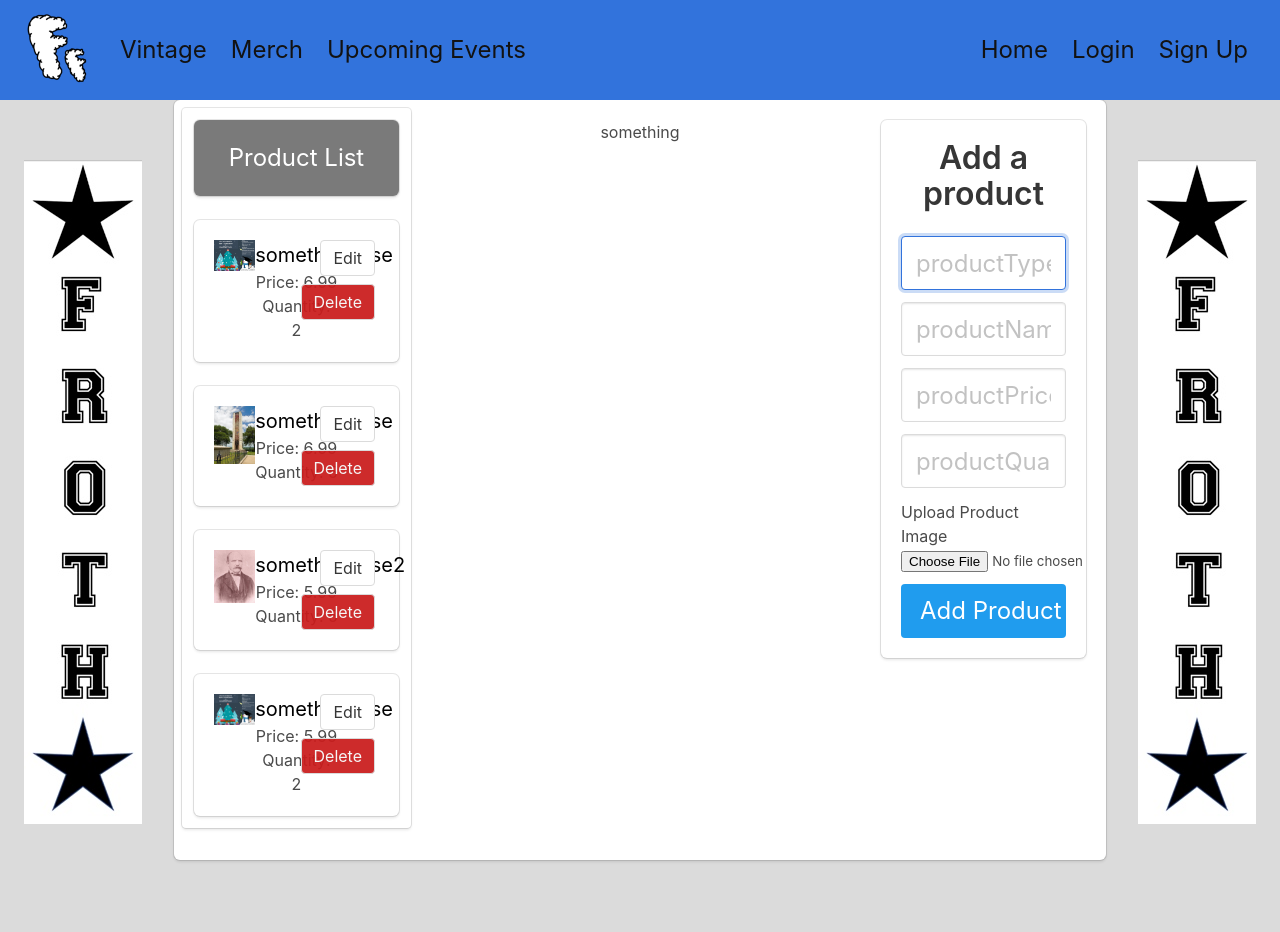
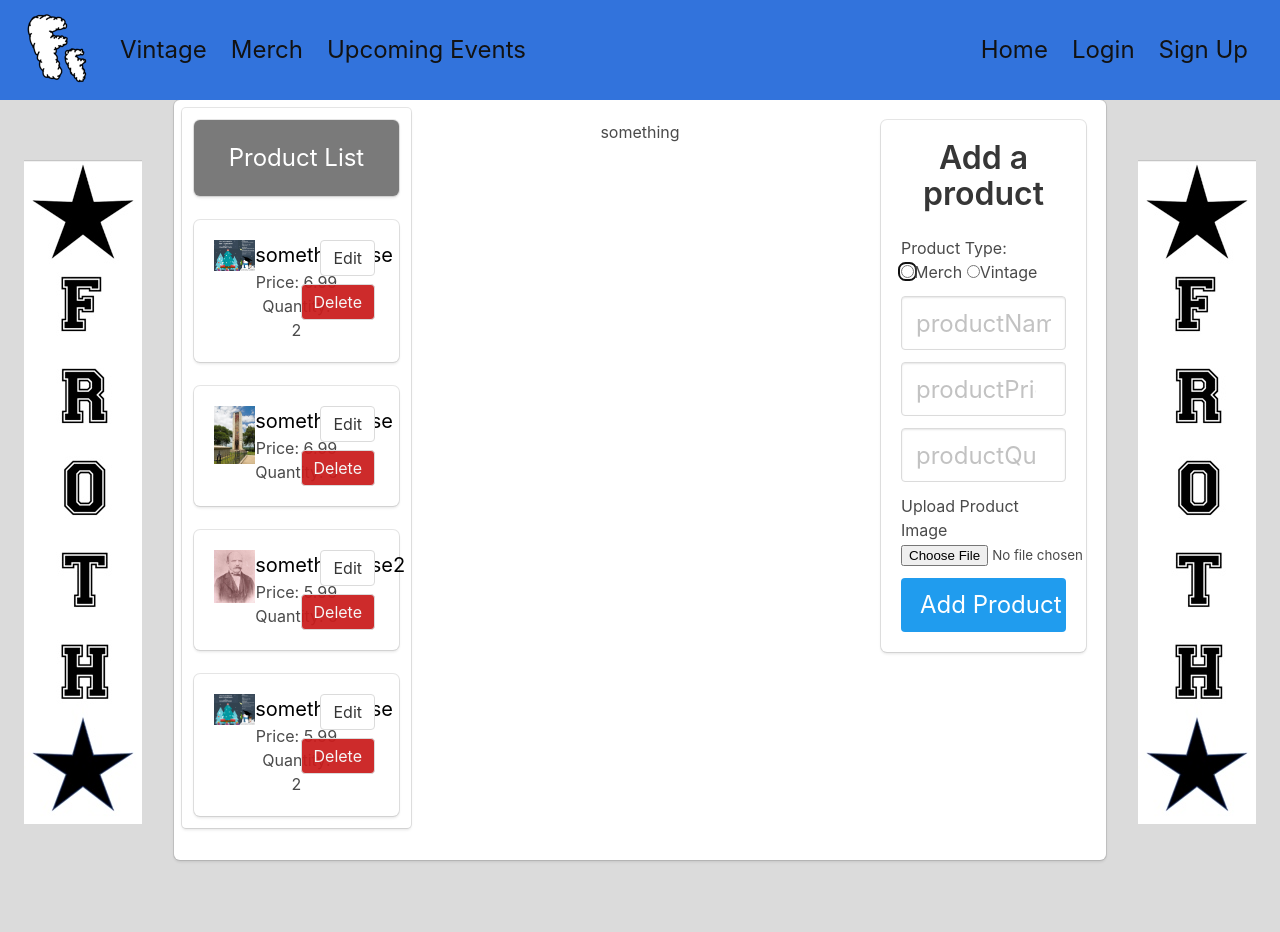
Before and after one commit to somdiptodas/FrothingFlask, a Flask app: page /dashboard in a window 1280 px wide. Run offline with Flask 2, Linux system fonts and the light colour scheme; data comes from the database, SQL or seed files in the repository; both versions use the stored data as it was after the commit.

Commit message:
Update AddProduct Form with element type

```diff
--- a/project/templates/dashboard.html
+++ b/project/templates/dashboard.html
@@ -51,7 +51,9 @@
             <form enctype="multipart/form-data" method="POST" action="/addProduct">
                 <div class="field">
                     <div class="control">
-                        <input class="input is-large" type="productType" name="productType" placeholder="productType" autofocus="">
+                        Product Type:<br>
+                        <input type="radio" name="productType" value = Merch autofocus="">Merch
+                        <input type="radio" name="productType" value = Vintage autofocus="">Vintage
                     </div>
                 </div>
 
@@ -63,13 +65,13 @@
 
                 <div class="field">
                     <div class="control">
-                        <input class="input is-large" type="productPrice" name="productPrice" placeholder="productPrice">
+                        <input class="input is-large" type="number" step="0.01" name="productPrice" placeholder="productPrice">
                     </div>
                 </div>
 
                 <div class="field">
                     <div class="control">
-                        <input class="input is-large" type="productQuantity" name="productQuantity" placeholder="productQuantity">
+                        <input class="input is-large" type="number" name="productQuantity" placeholder="productQuantity">
                     </div>
                 </div>
 
```
Also changed, not shown: project/db.sqlite.
